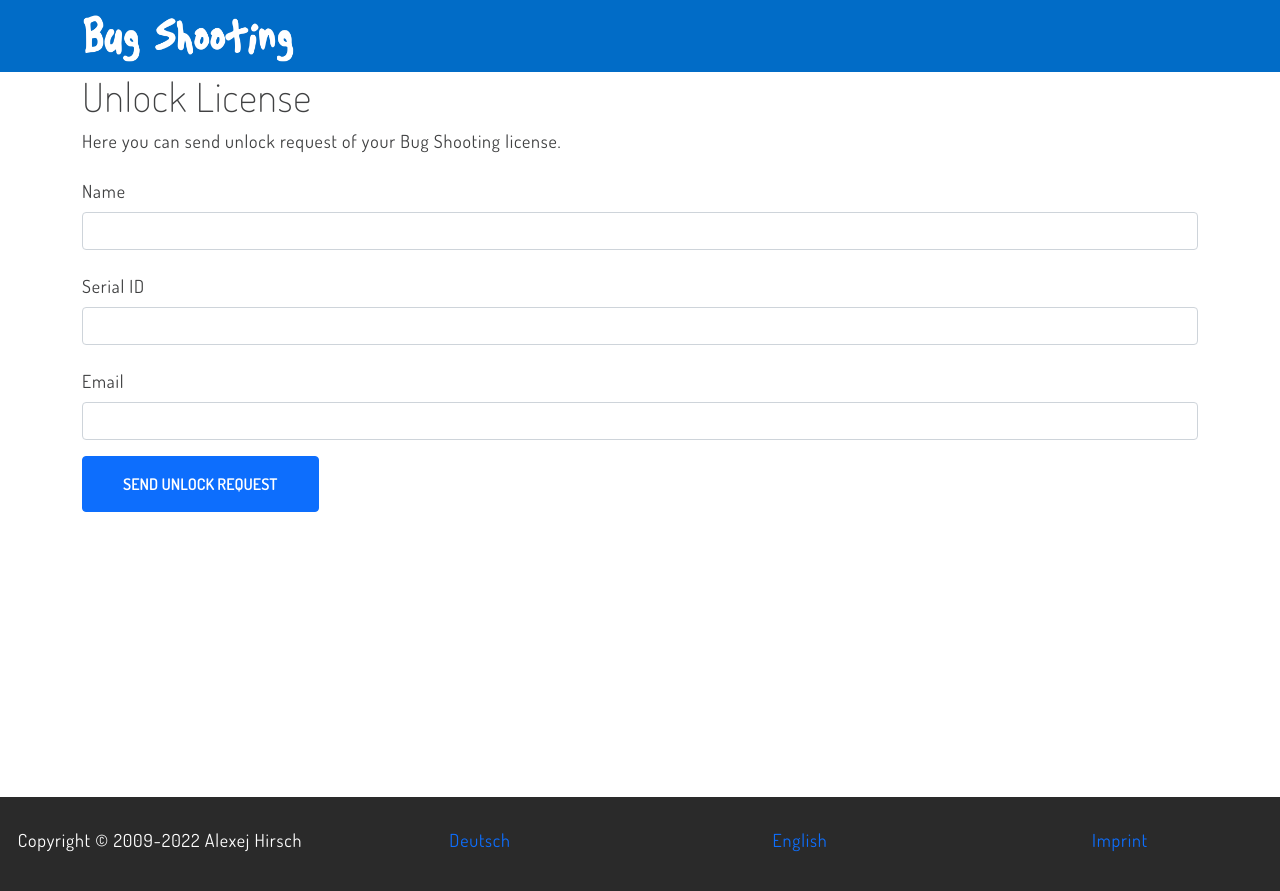
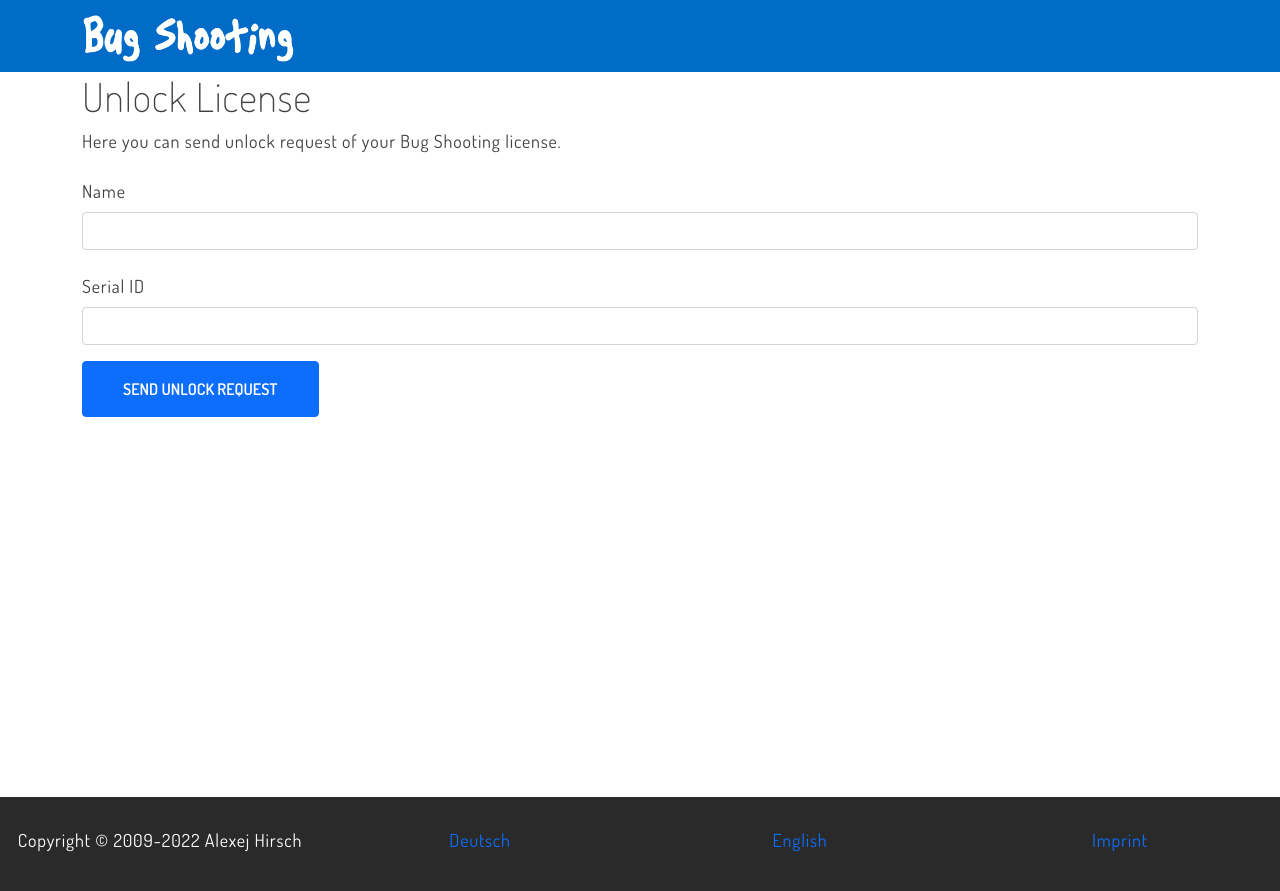
Before and after one commit to BugShooting/BugShooting.Homepage, a Jekyll site: the page built from unlock.html, in a window 1280 px wide. Shown: the top 891 px of the page. Built offline with Jekyll 4.4.1, drawn with Linux system fonts in a browser that asks for light colours.

Commit message:
Update unlock.html

```diff
--- a/unlock.html
+++ b/unlock.html
@@ -21,12 +21,6 @@
     <div class="form-group">
       <label for="serialid" class="col-sm-2 col-form-label" data-i18n="LicenseSerialID">Serial ID</label>
       <input class="form-control" type="text" required name="serialid" id="serialid" maxlength="100">
-    </div>
-  </div>
-  <div class="row mb-3">
-    <div class="form-group">
-      <label for="email" class="col-sm-2 col-form-label" data-i18n="Email">Email</label>
-      <input class="form-control" type="email" required name="email" id="email" maxlength="100">
     </div>
   </div>
   <div class="row mb-3">
@@ -76,7 +70,6 @@
     var data = new FormData();
     data.append('name', document.getElementById("name").value);
     data.append('serialid', document.getElementById("serialid").value);
-    data.append('email', document.getElementById("email").value);
     data.append('language', $.i18n().locale);
 
     xhr.send(data);
```
